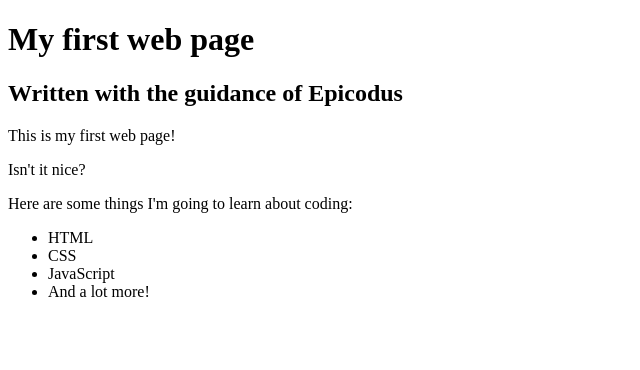
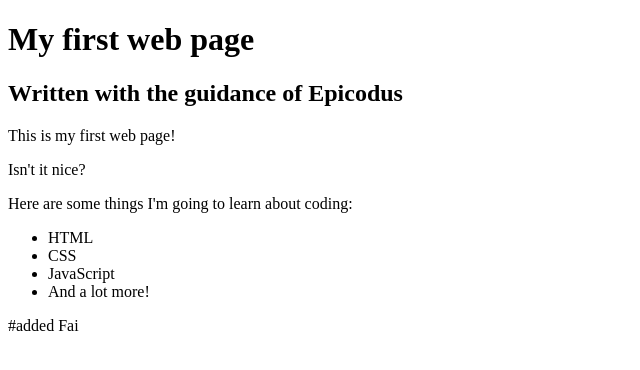
Before and after one commit to AlesandriaWild/My-First-Webpage, a plain HTML site: page my-first-webpage.html in a window 1280 px wide. Shown: the full height of the page, 0-640 px from the left. Drawn offline with Linux system fonts and the light colour scheme.

```diff
--- a/my-first-webpage.html
+++ b/my-first-webpage.html
@@ -19,3 +19,4 @@
   </ul>
 </body>
 </html>
+#added Fai
```
